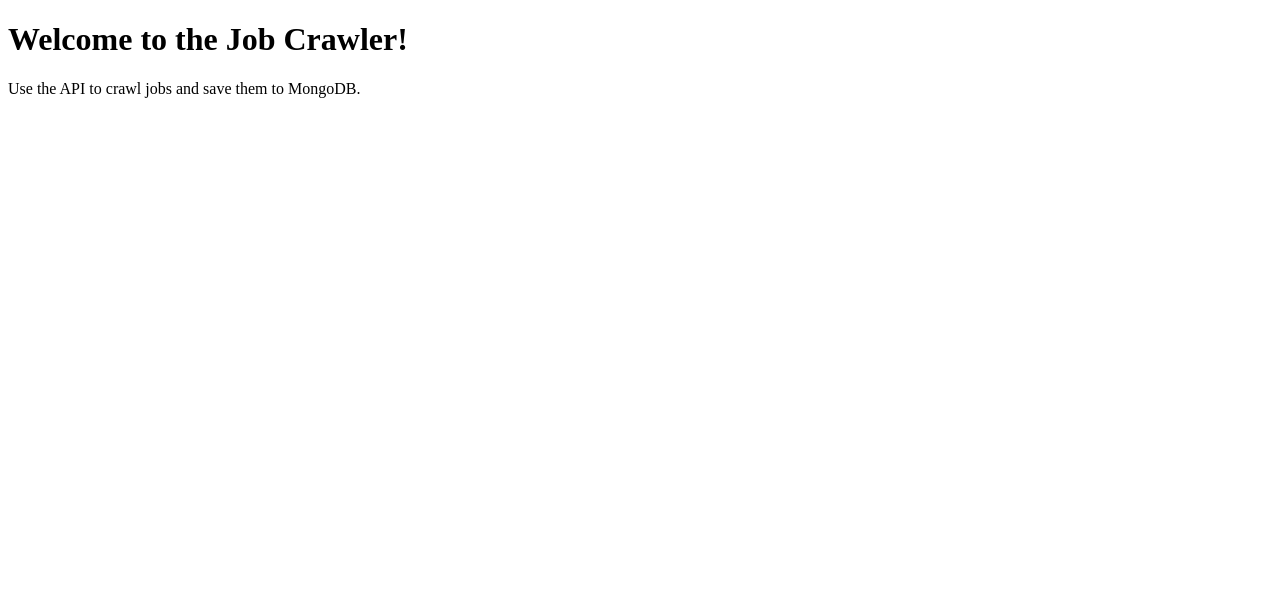
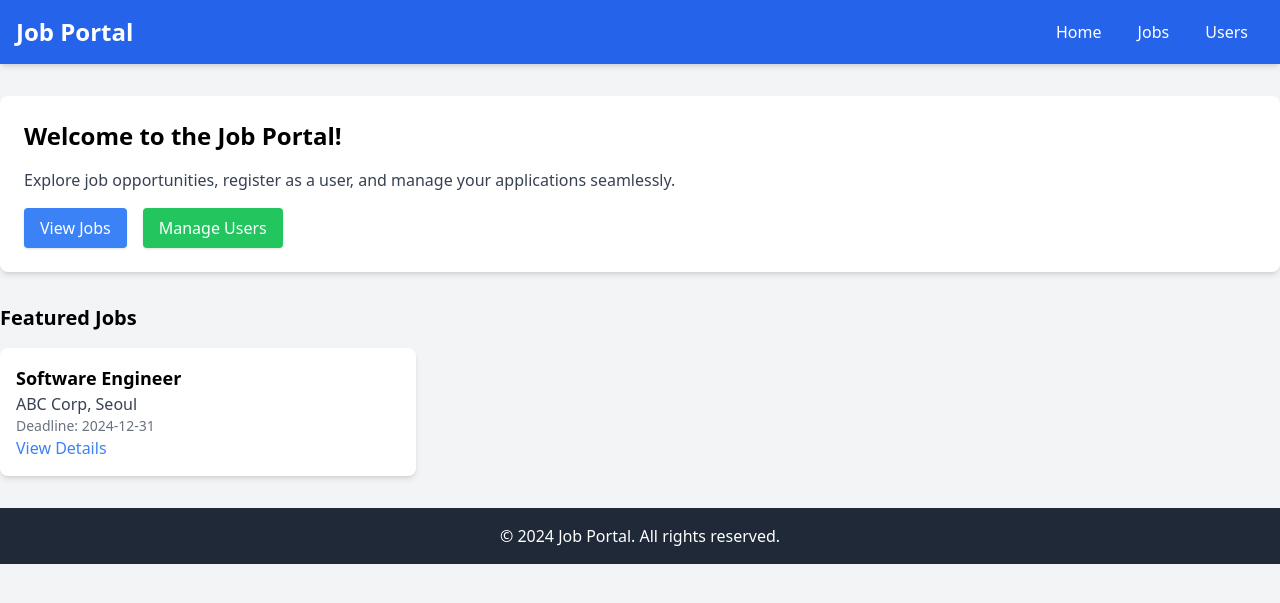
Before and after one commit to ChatHongPT/Saramin, a Flask app: template templates/index.html in a window 1280 px wide. Shown: the top 603 px of the page. Run offline with Flask 3, Linux system fonts and the light colour scheme; the template is opened without the code that fills it, so the values that code supplies are empty; some libraries are stand-ins or nearby versions.

Commit message:
fix: tailwind를 활용한 index.html 수정

```diff
--- a/templates/index.html
+++ b/templates/index.html
@@ -2,10 +2,54 @@
 <html lang="en">
 <head>
     <meta charset="UTF-8">
-    <title>Job Crawler</title>
+    <meta name="viewport" content="width=device-width, initial-scale=1.0">
+    <title>Job Portal</title>
+    <script src="https://cdn.tailwindcss.com"></script>
 </head>
-<body>
-    <h1>Welcome to the Job Crawler!</h1>
-    <p>Use the API to crawl jobs and save them to MongoDB.</p>
+<body class="bg-gray-100 font-sans leading-normal tracking-normal">
+    <header class="bg-blue-600 p-4 shadow-md">
+        <div class="container mx-auto text-white flex justify-between items-center">
+            <h1 class="text-2xl font-bold">Job Portal</h1>
+            <nav>
+                <a href="/" class="text-white px-4 hover:underline">Home</a>
+                <a href="/api/jobs" class="text-white px-4 hover:underline">Jobs</a>
+                <a href="/api/users" class="text-white px-4 hover:underline">Users</a>
+            </nav>
+        </div>
+    </header>
+    <main class="container mx-auto mt-8">
+        <section class="bg-white shadow-md rounded-lg p-6">
+            <h2 class="text-2xl font-bold mb-4">Welcome to the Job Portal!</h2>
+            <p class="text-gray-700 mb-4">
+                Explore job opportunities, register as a user, and manage your applications seamlessly.
+            </p>
+            <div class="flex space-x-4">
+                <a href="/api/jobs" class="bg-blue-500 text-white px-4 py-2 rounded shadow hover:bg-blue-600">
+                    View Jobs
+                </a>
+                <a href="/api/users" class="bg-green-500 text-white px-4 py-2 rounded shadow hover:bg-green-600">
+                    Manage Users
+                </a>
+            </div>
+        </section>
+        <section class="mt-8">
+            <h3 class="text-xl font-bold mb-4">Featured Jobs</h3>
+            <div class="grid grid-cols-1 md:grid-cols-2 lg:grid-cols-3 gap-4">
+                <!-- Job Card Example -->
+                <div class="bg-white p-4 rounded-lg shadow-md">
+                    <h4 class="text-lg font-bold">Software Engineer</h4>
+                    <p class="text-gray-700">ABC Corp, Seoul</p>
+                    <p class="text-gray-500 text-sm">Deadline: 2024-12-31</p>
+                    <a href="#" class="text-blue-500 hover:underline">View Details</a>
+                </div>
+                <!-- Add more job cards dynamically using Flask if needed -->
+            </div>
+        </section>
+    </main>
+    <footer class="bg-gray-800 text-white p-4 mt-8">
+        <div class="container mx-auto text-center">
+            <p>&copy; 2024 Job Portal. All rights reserved.</p>
+        </div>
+    </footer>
 </body>
 </html>
```
